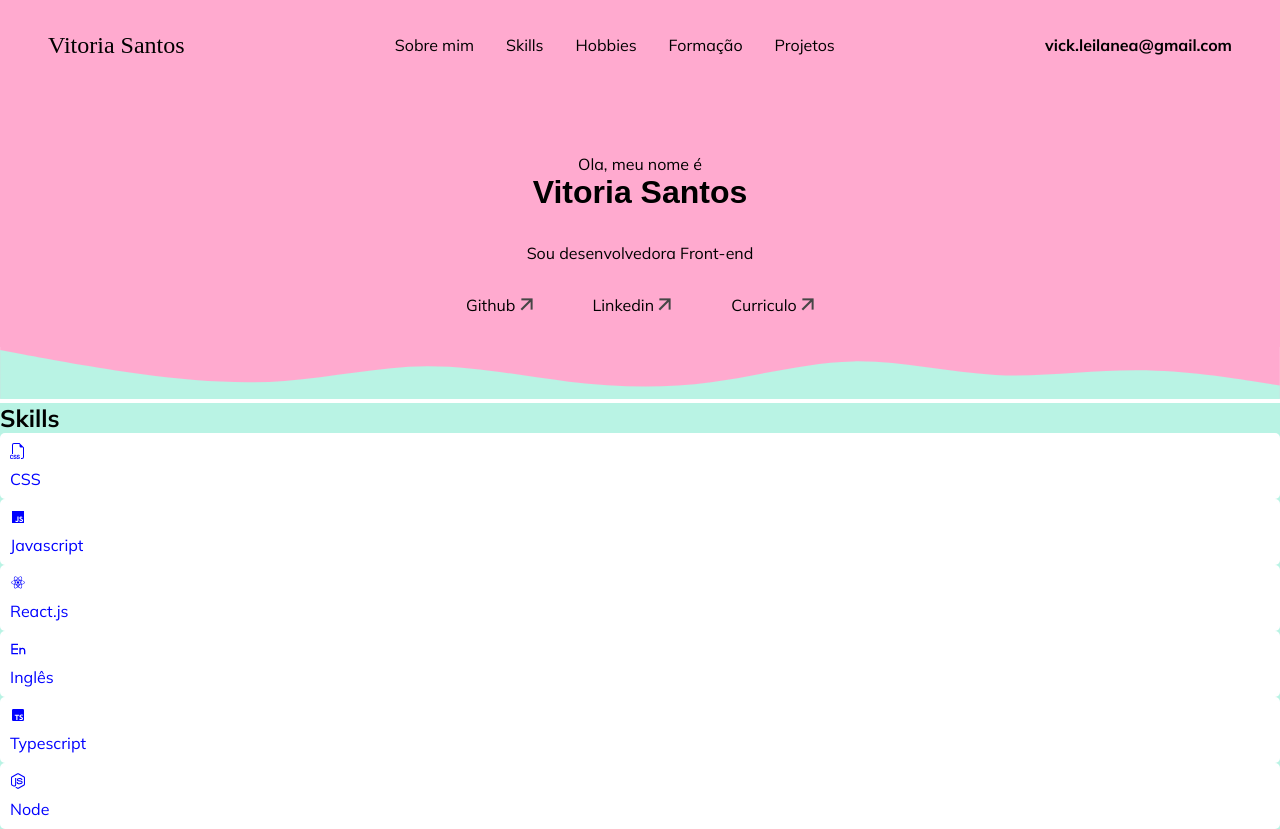
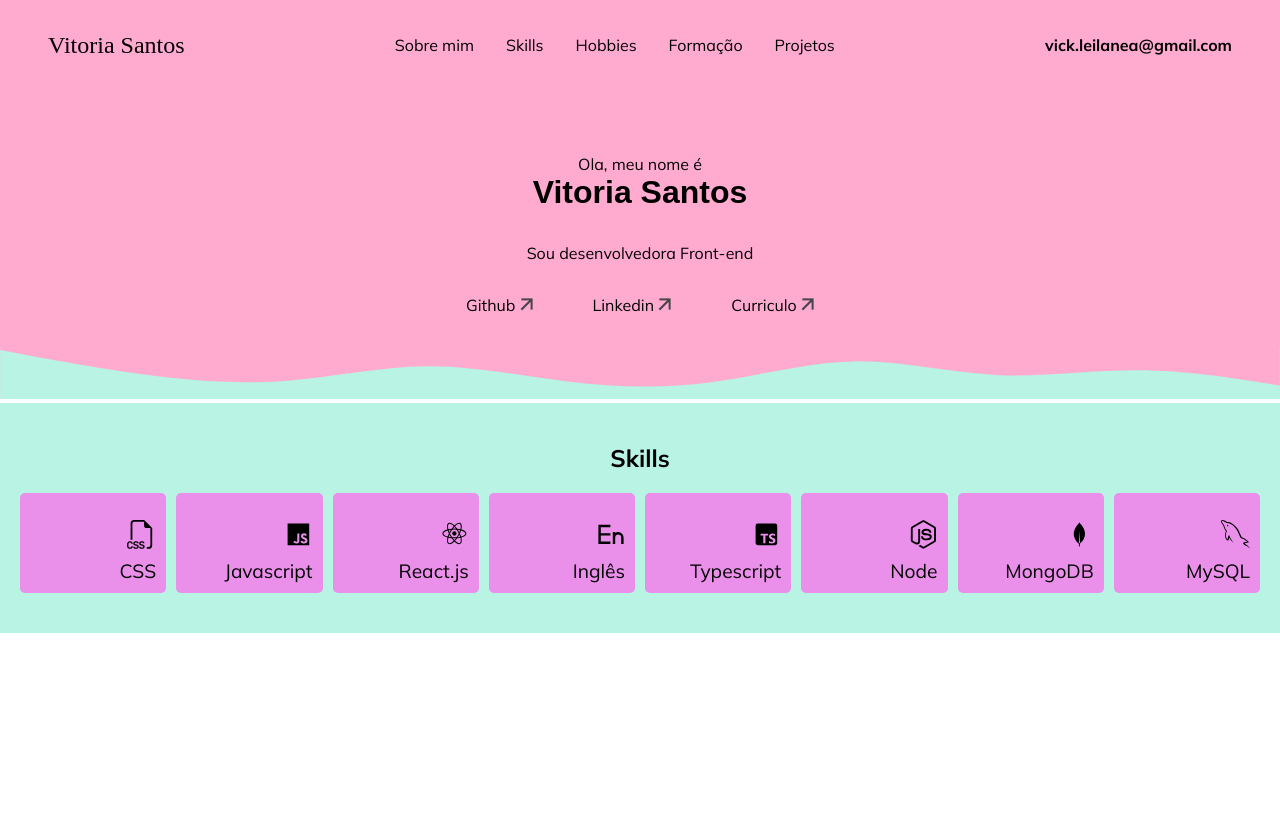
Before and after one commit to vitorialss/portfolio, a React (Vite) app in the folder portfolio/: page / in a window 1280 px wide. After the commit the page ends 800 px from the top, so only its background shows below. Built offline with nearby package versions, Linux system fonts and the light colour scheme; a web font is replaced by a local one.

Commit message:
"secao skill finalizada"

```diff
--- a/portfolio/src/Card.tsx
+++ b/portfolio/src/Card.tsx
@@ -3,16 +3,32 @@ import styled from "styled-components";
 export const Container = styled.div`
   padding: 0;
   margin: 0;
+  display: flex;
+  flex-direction: column;
+  background-color: #b9f3e4;
+  padding: 40px 20px;
+  align-items: center;
+  gap: 20px;
+  width: 100%;
 
-  background-color: #b9f3e4;
+  div {
+    display: flex;
+    gap: 10px;
+    width: 100%;
+  }
 `;
 export const Card = styled.div`
-  background-color: #ffffff;
+  background-color: #EA8FEA;
   border-radius: 5px;
   padding: 10px;
-  color: blue;
   gap: 10px;
   display: flex;
   flex-direction: column;
-  align-items: flex-start;
+  align-items: flex-end;
+  justify-content: end;
+  width: 20%;
+  height: 100px;
+  font-size: 1.2em;
+
+
 `;
--- /dev/null
+++ b/portfolio/src/Hobbies.tsx
@@ -0,0 +1,5 @@
+import { Card, Container } from "./Card";
+
+export default function Hobbies() {
+
+}
--- a/portfolio/src/Skills.tsx
+++ b/portfolio/src/Skills.tsx
@@ -1,11 +1,14 @@
 import { BsFiletypeCss } from "react-icons/bs";
 import { RiEnglishInput } from "react-icons/ri";
 import { FaNodeJs } from "react-icons/fa";
+import { GrMysql } from "react-icons/gr";
 import {
   BiLogoJavascript,
   BiLogoReact,
   BiLogoTypescript,
+  BiLogoMongodb,
 } from "react-icons/bi";
+
 
 import { Card, Container } from "./Card";
 
@@ -21,13 +24,17 @@ import wave from "./assets/wave-haikeii.svg";
 
 
 export default function Skills() {
+
+  const iconStyles = {fontSize: "1.5em" };
   const Cardlist = [
-    { title: "CSS", icon: <BsFiletypeCss /> },
-    { title: "Javascript", icon: <BiLogoJavascript /> },
-    { title: "React.js", icon: <BiLogoReact /> },
-    { title: "Inglês", icon: <RiEnglishInput /> },
-    { title: "Typescript", icon: <BiLogoTypescript /> },
-    { title: "Node", icon: <FaNodeJs /> },
+    { title: "CSS", icon: <BsFiletypeCss style={iconStyles}/> },
+    { title: "Javascript", icon: <BiLogoJavascript style={iconStyles} /> },
+    { title: "React.js", icon: <BiLogoReact style={iconStyles} /> },
+    { title: "Inglês", icon: <RiEnglishInput style={iconStyles} /> },
+    { title: "Typescript", icon: <BiLogoTypescript style={iconStyles} /> },
+    { title: "Node", icon: <FaNodeJs style={iconStyles}/> },
+    { title: "MongoDB", icon: <BiLogoMongodb style={iconStyles} /> },
+    { title: "MySQL", icon: <GrMysql style={iconStyles} /> },
   ];
   return (<>
   <Wave />
```
